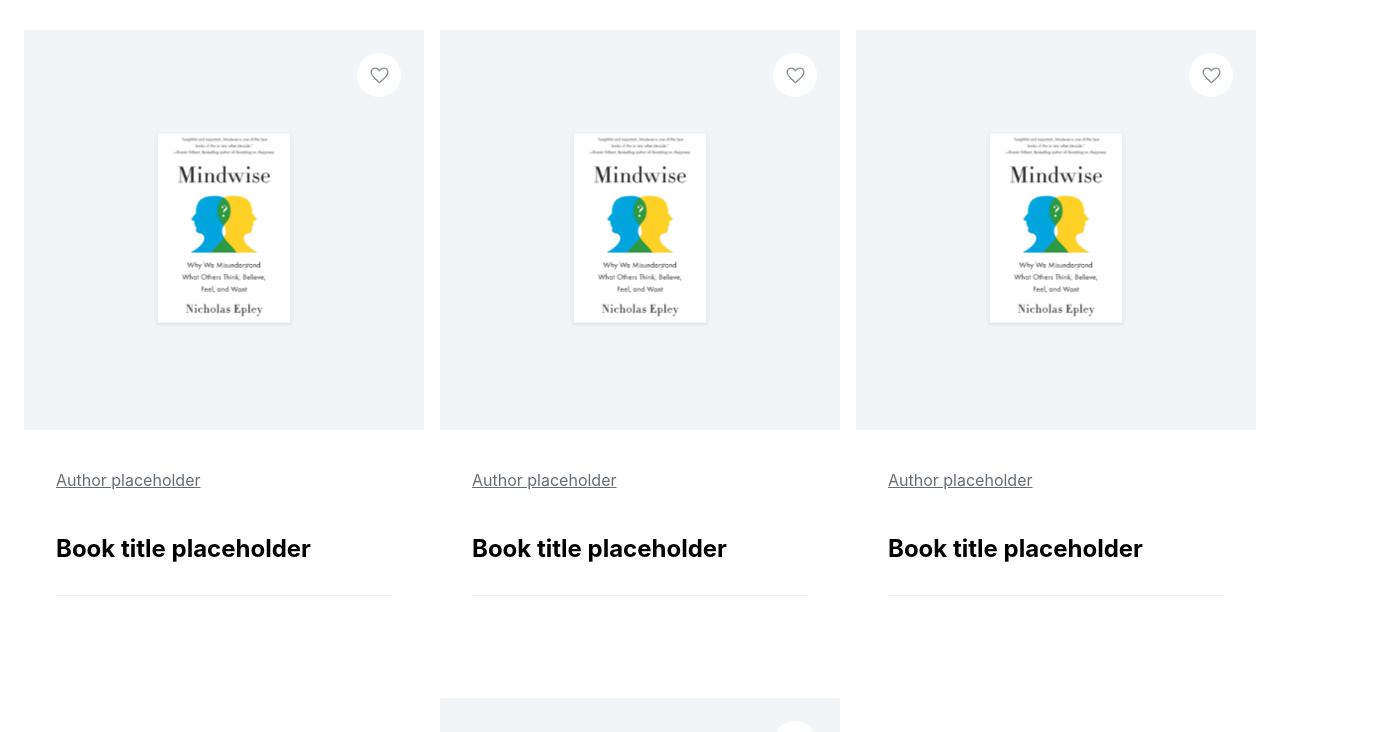
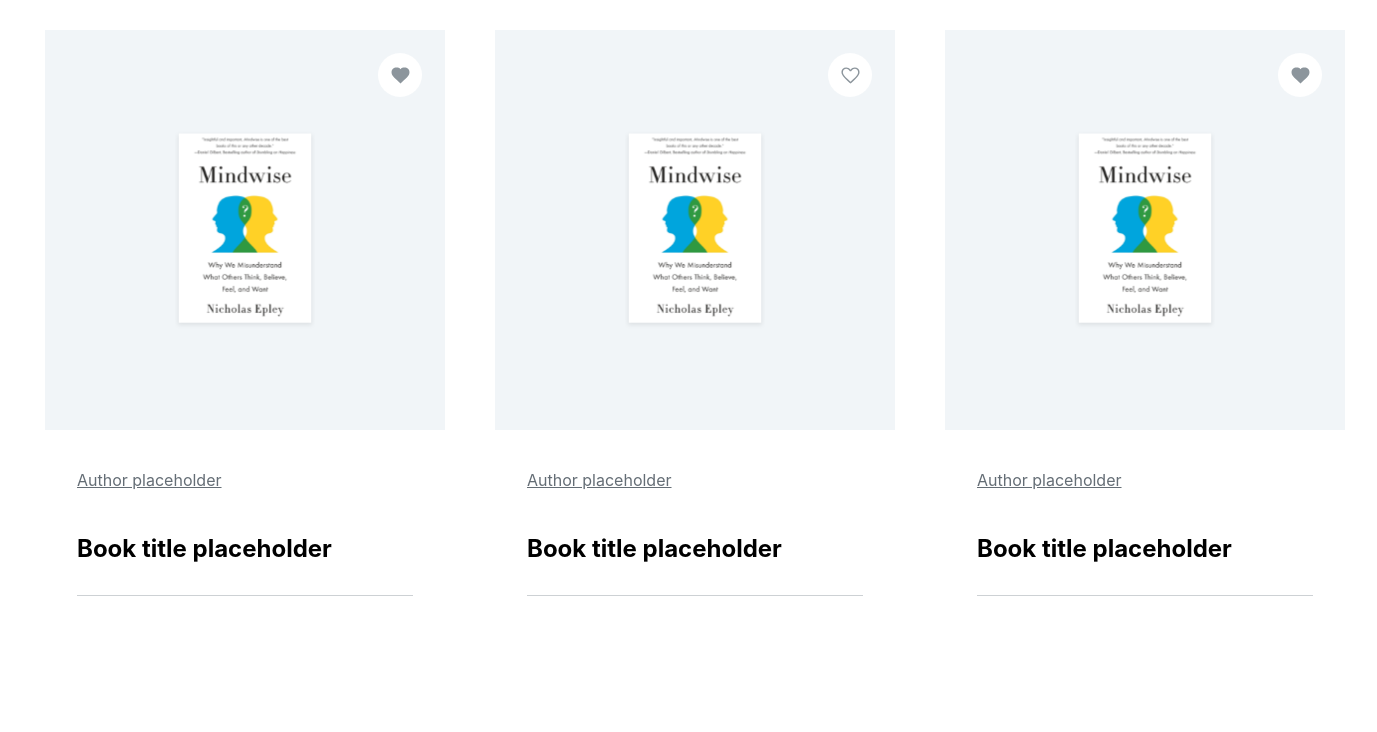
Before and after one commit to ProductDock/rbc3-library-fe, a React (Create React App) app: page / in a window 1280 px wide. Shown: the part 580-1312 px from the top of the page, 1377 px wide, since content can reach past the window. Built offline with nearby package versions, Linux system fonts and the light colour scheme.

Commit message:
The favorite option has been moved to a separate component, also styling for card component is refactored

```diff
--- a/src/components/BookCard/BookCard.module.css
+++ b/src/components/BookCard/BookCard.module.css
@@ -1,67 +1,11 @@
 .bookCard {
-  width: 400px;
-  height: 652px;
+  width: 290px;
+  height: 544px;
 
   @media (max-width: 450px) {
     width: 316px;
     height: 544px;
   }
-}
-
-.cardVisual {
-  display: flex;
-  justify-content: center;
-  align-items: center;
-  width: 400px;
-  height: 400px;
-  background-color: #f1f5f8;
-  z-index: 0;
-
-  @media (max-width: 450px) {
-    width: 316px;
-    height: 300px;
-  }
-}
-
-.bookImage {
-  position: absolute;
-  width: 140px;
-  height: 200px;
-  z-index: 1;
-
-  @media (max-width: 450px) {
-    width: 100px;
-    height: 142px;
-  }
-}
-
-.image {
-  width: 100%;
-  height: 100%;
-}
-
-.favorite {
-  display: flex;
-  justify-content: center;
-  align-items: center;
-  width: 44px;
-  height: 44px;
-  border-radius: 22px;
-  background-color: white;
-  margin-bottom: 310px;
-  margin-left: 310px;
-  z-index: 1;
-
-  @media (max-width: 450px) {
-    margin-bottom: 220px;
-    margin-left: 230px;
-  }
-}
-
-.favoriteButton {
-  width: 19px;
-  height: 17px;
-  z-index: 2;
 }
 
 .cardContent {
@@ -84,9 +28,8 @@
   margin-top: 44px;
 }
 
-.line {
-  height: 1px;
-  width: 336px;
+.divider {
+  width: 84%;
   background-color: #e9eef1;
   margin-top: 32px;
 }
--- a/src/components/BookCard/BookCard.tsx
+++ b/src/components/BookCard/BookCard.tsx
@@ -1,19 +1,16 @@
 import React from 'react'
 import styles from './BookCard.module.css'
-import favorite from '../../assets/favorite.svg'
-import book from '../../assets/bookExample.svg'
+import Favorite from './Favorite/Favorite'
+import Divider from '@mui/material/Divider'
 
-const BookCard = () => {
+type BookCardProps = {
+  inFavorites: boolean
+}
+
+const BookCard: React.FC<BookCardProps> = ({ inFavorites }) => {
   return (
     <div className={styles.bookCard}>
-      <div className={styles.cardVisual}>
-        <div className={styles.bookImage}>
-          <img className={styles.image} src={book} alt='book' />
-        </div>
-        <div className={styles.favorite}>
-          <img src={favorite} className={styles.favoriteButton} />
-        </div>
-      </div>
+      <Favorite inFavorites={inFavorites} />
       <div className={styles.cardContent}>
         <div className={styles.info}>
           <div className={styles.author}>
@@ -22,7 +19,8 @@ const BookCard = () => {
           <div className={styles.bookTitle}>
             <h2 className={styles.title}>Book title placeholder</h2>
           </div>
-          <div className={styles.line}></div>
+          <Divider className={styles.divider} />
+          {/* <div className={styles.line}></div> */}
         </div>
       </div>
     </div>
--- /dev/null
+++ b/src/components/BookCard/Favorite/Favorite.module.css
@@ -0,0 +1,55 @@
+.cardVisual {
+  display: flex;
+  justify-content: center;
+  align-items: center;
+  width: 400px;
+  height: 400px;
+  background-color: #f1f5f8;
+  z-index: 0;
+
+  @media (max-width: 450px) {
+    width: 316px;
+    height: 300px;
+  }
+}
+
+.bookImage {
+  position: absolute;
+  width: 140px;
+  height: 200px;
+  z-index: 1;
+
+  @media (max-width: 450px) {
+    width: 100px;
+    height: 142px;
+  }
+}
+
+.image {
+  width: 100%;
+  height: 100%;
+}
+
+.favorite {
+  display: flex;
+  justify-content: center;
+  align-items: center;
+  width: 44px;
+  height: 44px;
+  border-radius: 22px;
+  background-color: white;
+  margin-bottom: 310px;
+  margin-left: 310px;
+  z-index: 1;
+
+  @media (max-width: 450px) {
+    margin-bottom: 220px;
+    margin-left: 230px;
+  }
+}
+
+.favoriteButton {
+  width: 19px;
+  height: 17px;
+  z-index: 2;
+}
--- /dev/null
+++ b/src/components/BookCard/Favorite/Favorite.tsx
@@ -0,0 +1,28 @@
+import React from 'react'
+import favorite from '../../../assets/favorite.svg'
+import favoriteFilled from '../../../assets/favoriteFilled.svg'
+import book from '../../../assets/bookExample.svg'
+import styles from '../Favorite/Favorite.module.css'
+
+type FavoriteProps = {
+  inFavorites: boolean
+}
+
+const Favorite: React.FC<FavoriteProps> = ({ inFavorites }) => {
+  return (
+    <div className={styles.cardVisual}>
+      <div className={styles.bookImage}>
+        <img className={styles.image} src={book} alt='book' />
+      </div>
+      <div className={styles.favorite}>
+        <img
+          className={styles.favoriteButton}
+          src={inFavorites ? favoriteFilled : favorite}
+          alt={inFavorites ? 'In favorites' : 'Not in favorites'}
+        />
+      </div>
+    </div>
+  )
+}
+
+export default Favorite
--- /dev/null
+++ b/src/components/BookCard/Favorite/index.ts
@@ -0,0 +1 @@
+export { default as Favorite } from './Favorite'
--- /dev/null
+++ b/src/components/BookCard/index.ts
@@ -0,0 +1 @@
+export { default as BookCard } from './BookCard'
--- a/src/pages/Homepage/Homepage.tsx
+++ b/src/pages/Homepage/Homepage.tsx
@@ -1,5 +1,5 @@
 import { LetsStartExploring } from './LetsStartExploring'
-import BookCard from '../../components/BookCard/BookCard'
+import { BookCard } from '../../components/BookCard'
 
 const Homepage = () => {
   return (
@@ -10,13 +10,13 @@ const Homepage = () => {
           display: 'flex',
           flexWrap: 'wrap',
           justifyContent: 'center',
-          gap: '1rem',
+          gap: '10rem',
         }}
       >
-        <BookCard />
-        <BookCard />
-        <BookCard />
-        <BookCard />
+        <BookCard inFavorites={true} />
+        <BookCard inFavorites={false} />
+        <BookCard inFavorites={true} />
+        <BookCard inFavorites={false} />
       </div>
     </div>
   )
```
Also changed, not shown: src/assets/favoriteFilled.svg (added).
